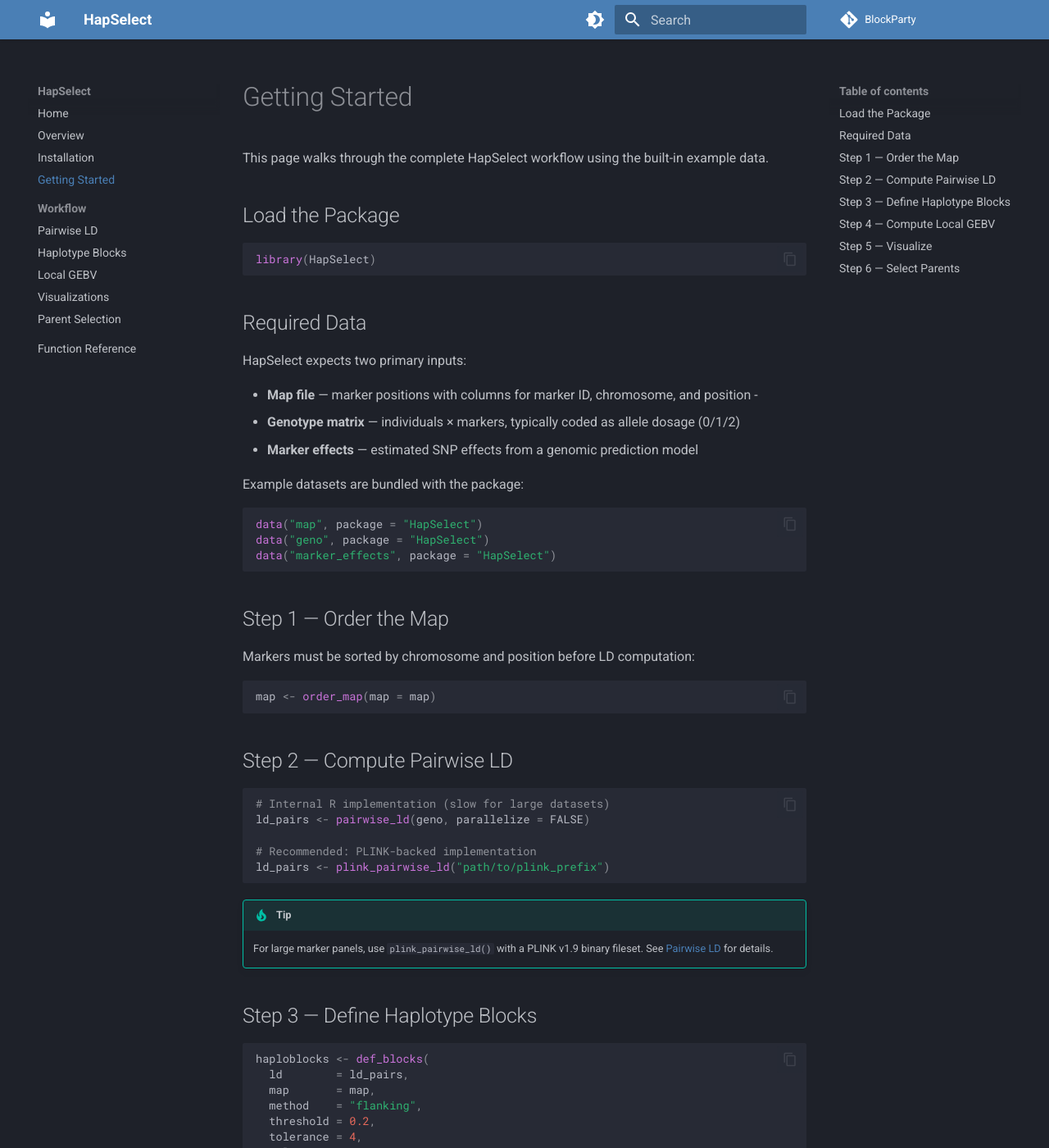
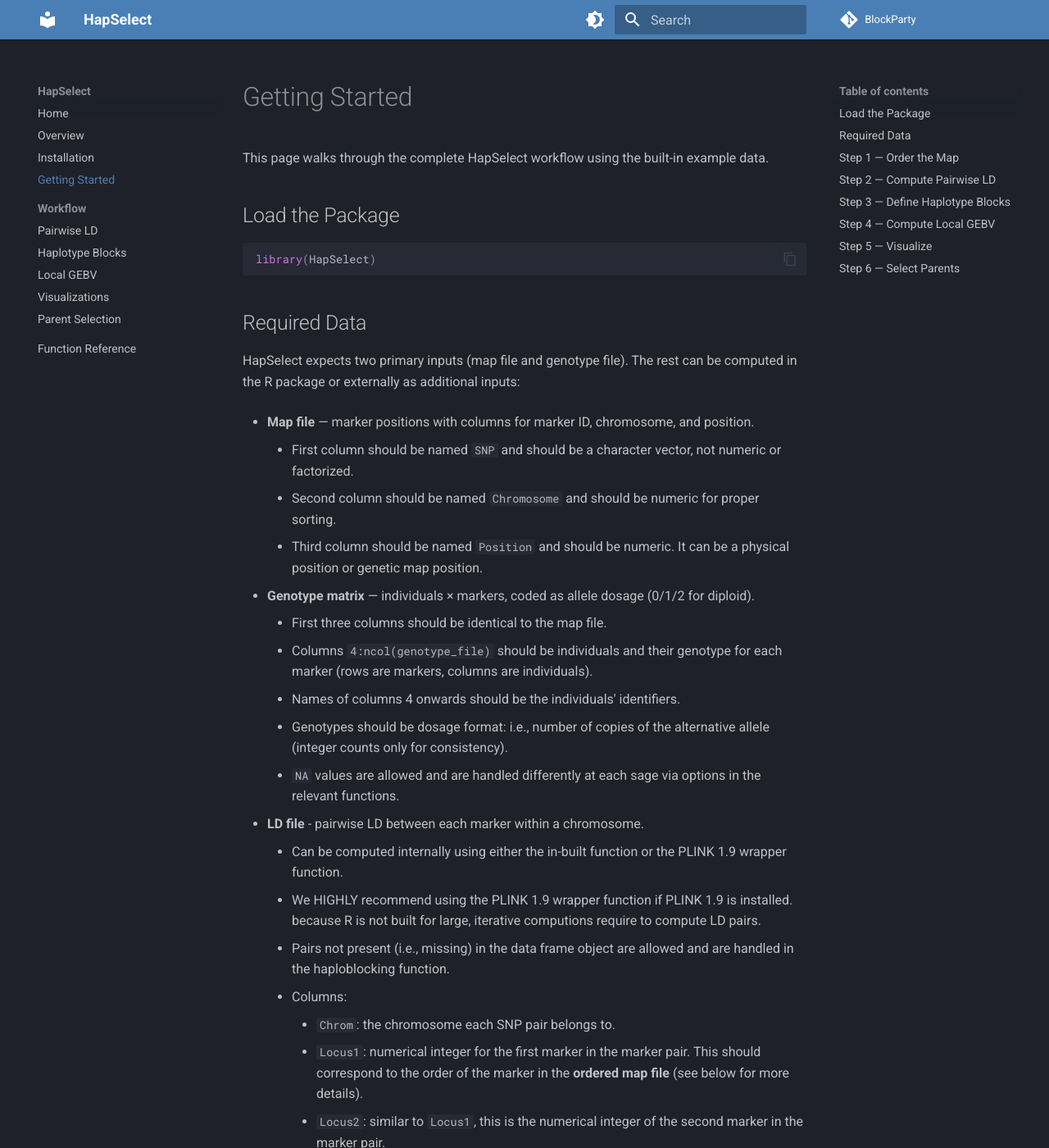
Before and after one commit to wrshf7/HapSelect-Docs, an MkDocs documentation site: the page built from docs/getting-started.md, in a window 1280 px wide and 1400 px high. Shown: the whole window at 82% size. Built offline with MkDocs 1.6.1 and Material for MkDocs 9.7.7, drawn with Linux system fonts in a browser that asks for light colours; comment, search, counter and statistics services are not loaded; some of the changed text lies outside the part shown.

Commit message:
Update getting-started.md

```diff
--- a/docs/getting-started.md
+++ b/docs/getting-started.md
@@ -10,12 +10,36 @@
 
 ## Required Data
 
-HapSelect expects two primary inputs:
+HapSelect expects two primary inputs (map file and genotype file). The rest can be computed in the R package or externally as additional inputs:
 
-- **Map file** — marker positions with columns for marker ID, chromosome, and position
-    -
-- **Genotype matrix** — individuals × markers, typically coded as allele dosage (0/1/2)
+- **Map file** — marker positions with columns for marker ID, chromosome, and position.
+    - First column should be named `SNP` and should be a character vector, not numeric or factorized.
+    - Second column should be named `Chromosome` and should be numeric for proper sorting.
+    - Third column should be named `Position` and should be numeric. It can be a physical position or genetic map position.
+
+- **Genotype matrix** — individuals × markers, coded as allele dosage (0/1/2 for diploid).
+    - First three columns should be identical to the map file.
+    - Columns `4:ncol(genotype_file)` should be individuals and their genotype for each marker (rows are markers, columns are individuals).
+    - Names of columns 4 onwards should be the individuals' identifiers.
+    - Genotypes should be dosage format: i.e., number of copies of the alternative allele (integer counts only for consistency).
+    - `NA` values are allowed and are handled differently at each sage via options in the relevant functions.
+
+- **LD file** - pairwise LD between each marker within a chromosome.
+    - Can be computed internally using either the in-built function or the PLINK 1.9 wrapper function.
+    - We HIGHLY recommend using the PLINK 1.9 wrapper function if PLINK 1.9 is installed. because R is not built for large, iterative computions require to compute LD pairs.
+    - Pairs not present (i.e., missing) in the data frame object are allowed and are handled in the haploblocking function.
+    - Columns:
+        - `Chrom`: the chromosome each SNP pair belongs to.
+        - `Locus1`: numerical integer for the first marker in the marker pair. This should correspond to the order of the marker in the **ordered map file** (see below for more details).
+        - `Locus2`: similar to `Locus1`, this is the numerical integer of the second marker in the marker pair.
+        - `Name1`: Character name of the first marker in the pair as seen in the genotype, map, and marker effeccts file.
+        - `Name2`: Similar to `Name1`, this corresponds to the name of the second marker in the pair as seen in the genotype, map, and marker effects file.
+        - `LD`: The numerical LD value computed. This is typically an $R^{2}$ value.
+
 - **Marker effects** — estimated SNP effects from a genomic prediction model
+    - Can be computed for basic cases in the package with BLUE/dergressed BLUP/singular adjusted phenotype or provided externally.
+    - First column: `SNP` corresponding to the `SNP` column in the map and genotype file. It should be formatted as a character vector.
+    - Second column: `Effect` the allele subsititution (marker) effects corresponding to the SNP in column one.
 
 Example datasets are bundled with the package:
 
```
